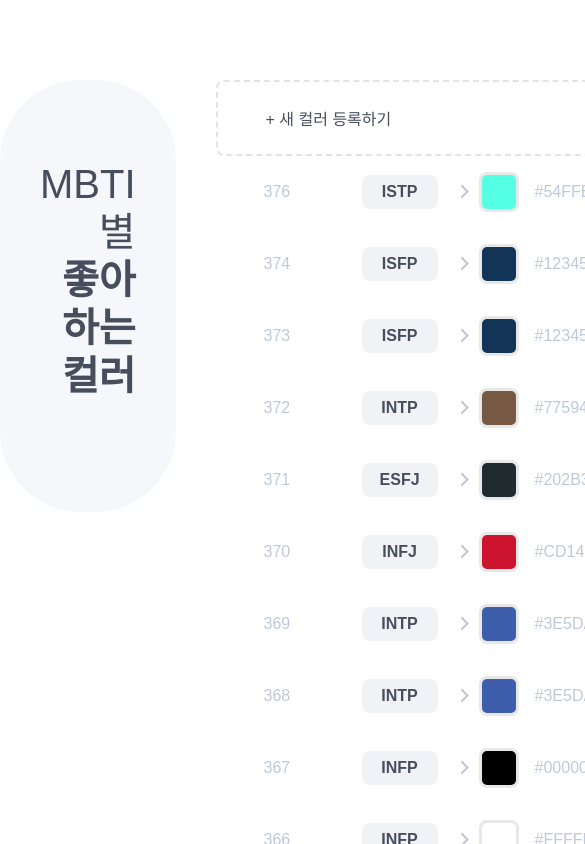
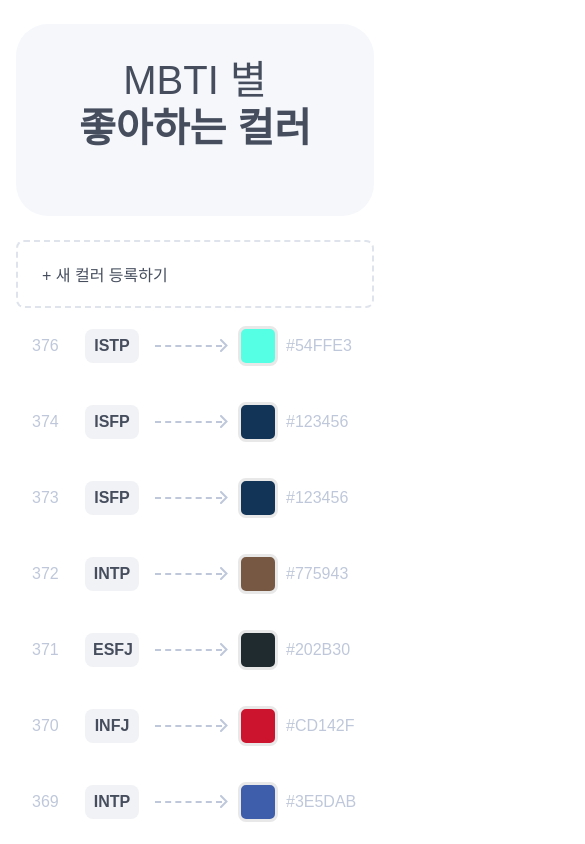
Before and after one commit to bviigp32/MBTI, a React (Create React App) app: page / in a window 390 px wide. Shown: the top 844 px of the page, 585 px wide, since content can reach past the window. Built offline with nearby package versions, Linux system fonts and the light colour scheme; a web font is replaced by a local one.

Commit message:
Apply reactive layout to css files

```diff
--- a/src/Home.module.css
+++ b/src/Home.module.css
@@ -67,3 +67,48 @@
   padding: 0;
   list-style: none;
 }
+
+@media screen and (max-width: 944px) {
+  .container {
+    display: block;
+    width: 100%;
+    position: relative;
+    z-index: 0;
+    margin: 0;
+    padding: 24px 16px;
+  }
+
+  .headerContainer {
+    position: sticky;
+    top: 24px;
+    z-index: 1;
+    margin-bottom: 24px;
+  }
+
+  .header {
+    position: static;
+    padding: 32px;
+    border-radius: 32px;
+    text-align: center;
+  }
+
+  .headerHeading {
+    margin-bottom: 16px;
+    font-size: 24px;
+    line-height: 29px;
+  }
+
+  .filter {
+    padding: 4px 8px;
+    gap: 8px;
+  }
+
+  .removeIcon {
+    width: 6px;
+    height: 6px;
+  }
+
+  .addItem {
+    padding: 20px 24px;
+  }
+}
--- a/src/New.module.css
+++ b/src/New.module.css
@@ -73,3 +73,24 @@
 .submit {
   width: 100%;
 }
+
+@media screen and (max-width: 944px) {
+  .container {
+    width: 100%;
+    margin: 0;
+    padding: 45px 24px;
+  }
+
+  .headerHeading {
+    font-size: 32px;
+  }
+
+  .section {
+    margin: 48px 0;
+  }
+
+  .sectionHeading {
+    font-size: 24px;
+    margin: 24px 0;
+  }
+}
--- a/src/components/ColorSurvey.module.css
+++ b/src/components/ColorSurvey.module.css
@@ -59,3 +59,28 @@
   flex-shrink: 0;
   width: 105px;
 }
+
+@media screen and (max-width: 944px) {
+  .colorSurvey {
+    padding: 18px 16px;
+  }
+
+  .id {
+    width: 37px;
+    margin-right: 16px;
+  }
+
+  .mbti {
+    width: 54px;
+    margin-right: 16px;
+  }
+
+  .colorChip {
+    margin-right: 8px;
+    margin-left: 16px;
+  }
+
+  .colorCode {
+    width: 72px;
+  }
+}
--- a/src/components/MBTISelect.module.css
+++ b/src/components/MBTISelect.module.css
@@ -38,3 +38,10 @@
   text-align: center;
   font-size: 40px;
 }
+
+@media screen and (max-width: 944px) {
+  .char {
+    width: 26px;
+    font-size: 32px;
+  }
+}
```
